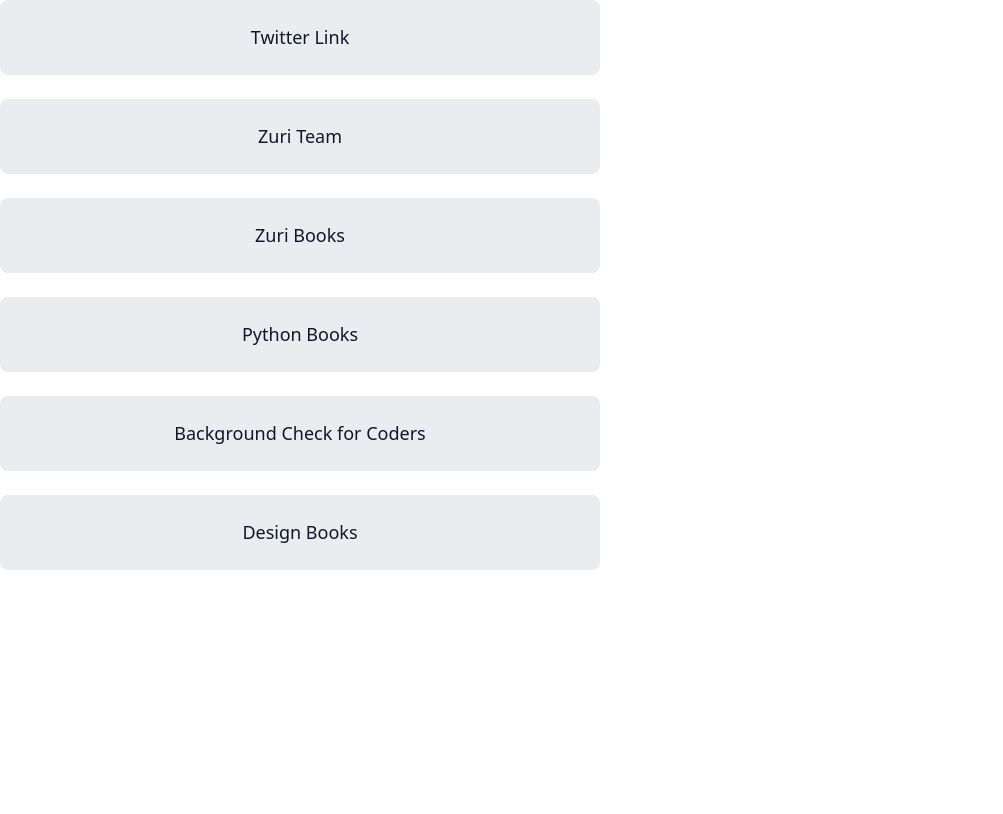
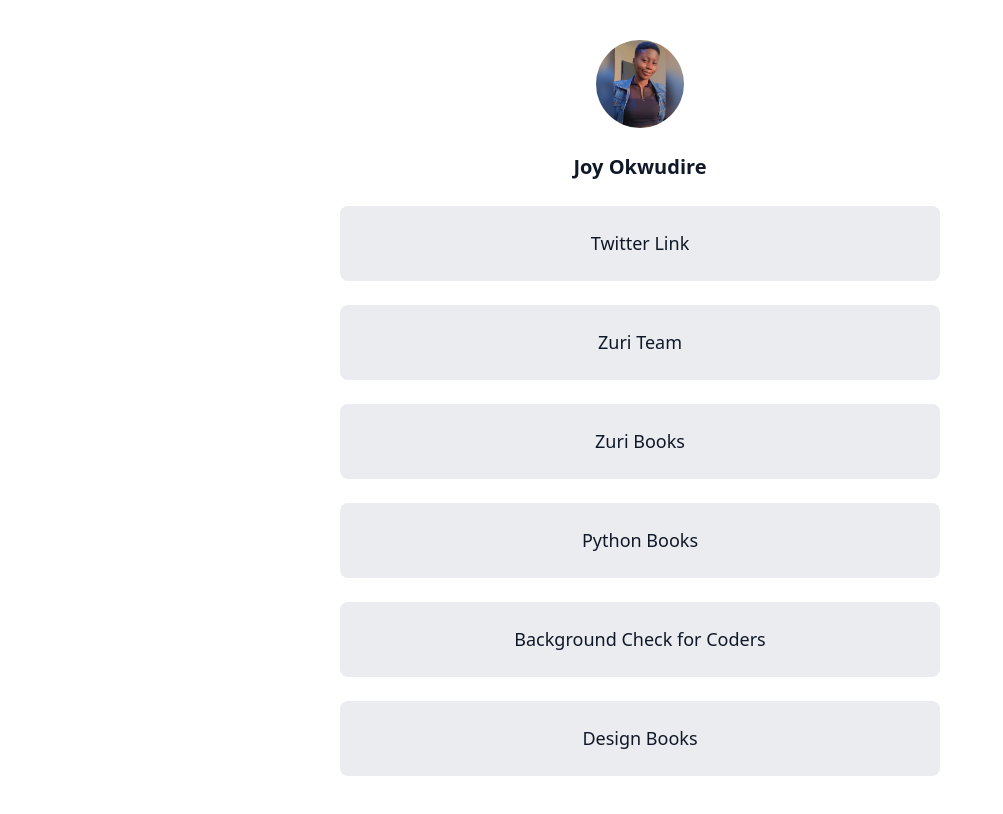
Before and after one commit to Chizycodes/linktree-profile-page, a React (Vite) app: page / in a window 1280 px wide. Shown: the top 814 px of the page, without its empty margins (0-1003 px from the left). Built offline with nearby package versions, Linux system fonts and the light colour scheme.

Commit message:
profile section

```diff
--- a/src/App.jsx
+++ b/src/App.jsx
@@ -4,13 +4,13 @@
 
 export default function App() {
   return (
-    <main className="w-full">
-      <div>
+    <main className="py-10">
+      <section>
         <ProfileSection />
-      </div>
-      <div className="w-full">
+      </section>
+      <section className="">
         <LinksSection />
-      </div>
+      </section>
     </main>
   );
 }
--- a/src/components/LinksSection.jsx
+++ b/src/components/LinksSection.jsx
@@ -37,11 +37,11 @@
 
 const LinksSection = () => {
   return (
-    <div className="flex flex-col">
+    <div className="flex flex-col w-full items-center">
       {
         links.map((link, idx) => {
           return (
-            <button key={idx} className="bg-[#EAECF0] py-[24px] w-[90%] max-w-[600px] mb-[24px] rounded-[8px] text-center text-[18px] text-[#101828] font-[500]">
+            <button key={idx} id={link.id} className="bg-[#EAECF0] py-[24px] w-[90%] max-w-[600px] mb-[24px] rounded-[8px] text-center text-[18px] text-[#101828] font-[500]">
               <Link to={link.url} target="_blank">{link.name}</Link>
             </button>
           )
--- a/src/components/ProfileSection.jsx
+++ b/src/components/ProfileSection.jsx
@@ -1,6 +1,8 @@
 const ProfileSection = () => {
   return (
-    <div>
+    <div className="flex flex-col items-center">
+      <img src="/dp.jpg" id="profile_img" className="w-[88px] h-[88px] rounded-full mb-[24px]" alt="my photo"/>
+      <p id="slack" className="mb-[24px] text-[20px] font-bold text-[#101828]">Joy Okwudire</p>
     </div>
   );
 }
```
Also changed, not shown: public/dp.jpg (added).
